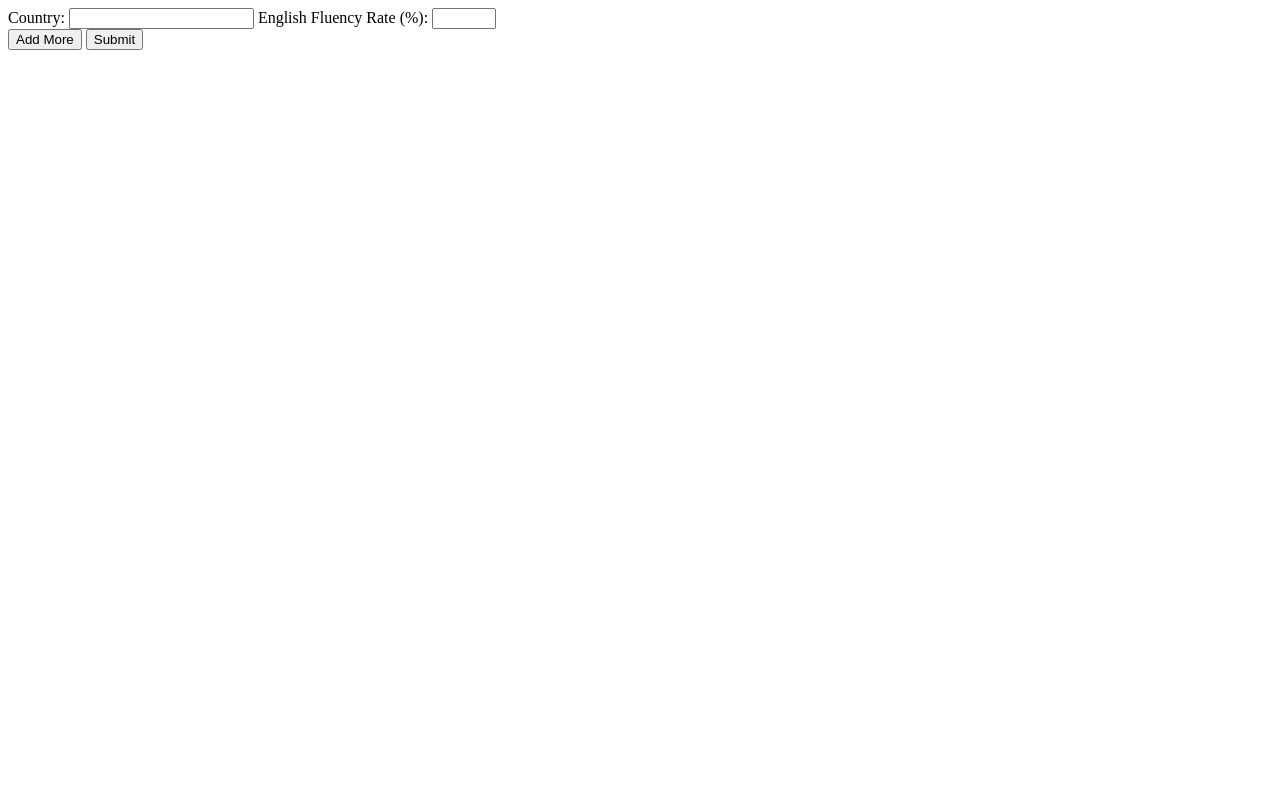
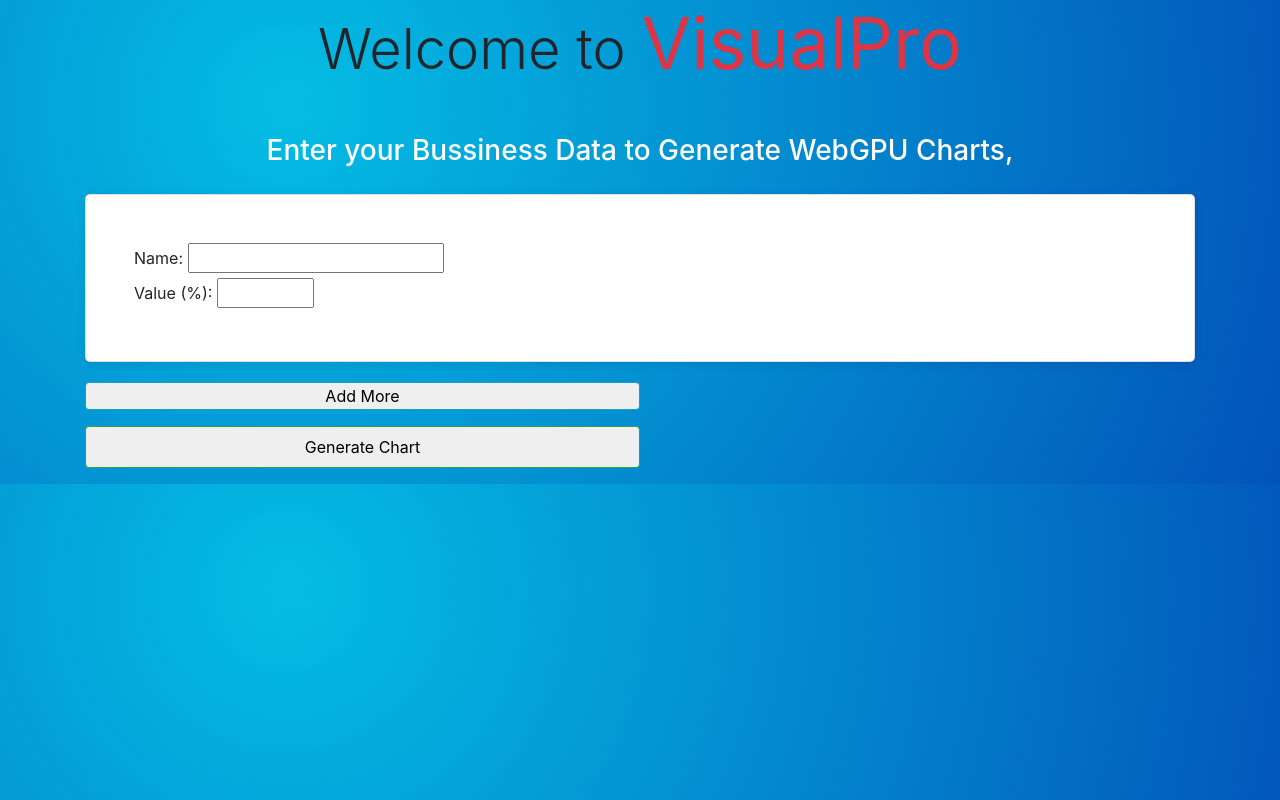
Before and after one commit to mudassirfayaz/WebGPU_Hack, a website: page public/input.html in a window 1280 px wide. Drawn offline with nearby package versions, Linux system fonts and the light colour scheme.

Commit message:
Update input.html
updated the look of our app

```diff
--- a/public/input.html
+++ b/public/input.html
@@ -1,33 +1,91 @@
 <!DOCTYPE html>
 <html lang="en">
+
 <head>
     <meta charset="UTF-8">
     <meta name="viewport" content="width=device-width, initial-scale=1.0">
-    <title>User Input</title>
+    <link rel="stylesheet" href="https://cdn.jsdelivr.net/npm/bootstrap@4.4.1/dist/css/bootstrap.min.css"
+        crossorigin="anonymous">
+    <title>VisualPro</title>
+    <style>
+        body {
+            background-image: radial-gradient( circle farthest-corner at 22.4% 21.7%, rgba(4,189,228,1) 0%, rgba(2,83,185,1) 100.2% );
+
+    }
+    #inputContainer {
+            background-color: #fff;
+            border-radius: 5px;
+            box-shadow: 0 2px 10px rgba(0, 0, 0, 0.1);
+            padding: 20px;
+            margin: 10px 0 20px;
+            animation: fadeIn 0.5s ease-in-out;
+        }
+
+
+
+        @keyframes fadeIn {
+            from {
+                opacity: 0;
+                transform: translateY(-20px);
+            }
+
+            to {
+                opacity: 1;
+                transform: translateY(0);
+            }
+        }
+    </style>
 </head>
+
 <body>
-    <form id="dataForm">
-        <div id="inputContainer">
-            <div class="inputGroup">
-                <label for="country">Country:</label>
-                <input type="text" name="country" required>
-                <label for="rate">English Fluency Rate (%):</label>
-                <input type="number" name="rate" min="0" max="100" required>
+
+
+    <div class="container">
+        <div class="row">
+            <div class="col-12 text-center">
+                <h2 class="display-4 mb-5">Welcome to <strong class="text-danger bold display-3 "><b> VisualPro </b></strong></h2>
+                <h3 class="text-white">
+                    Enter your Bussiness Data to Generate WebGPU Charts,
+                </p>
             </div>
         </div>
-        <button type="button" onclick="addFields()">Add More</button>
-        <input type="submit" value="Submit">
-    </form>
 
+
+
+
+        <div class="row">
+            <div class="col">
+                <form  id="dataForm">
+
+                    <div class="card p-5"  id="inputContainer">
+                        <div class="inputGroup" >
+                            <label for="country">Name:</label>
+                            <input type="text" name="country" required>
+                        </div>
+                        <div class="inputGroup">
+                            <label for="rate">Value (%):</label>
+                            <input type="number" name="rate" min="0" max="100" required>
+                        </div>
+                    </div>
+
+                    <button type="button" class="w-50  rounded border border-info " onclick="addFields()">Add More</button>
+                    <input type="submit"   class="w-50 my-3 p-2 rounded border border-success"  value="Generate Chart">
+                </form>
+            </div>
+        </div>
+
+            </div>
+        </div>
+    </div>
     <script>
         function addFields() {
             const container = document.getElementById('inputContainer');
             const inputGroup = document.createElement('div');
             inputGroup.className = 'inputGroup';
             inputGroup.innerHTML = `
-                <label for="country">Country:</label>
+                <label for="country">Name:</label>
                 <input type="text" name="country" required>
-                <label for="rate">English Fluency Rate (%):</label>
+                <label for="rate">Value (%):</label>
                 <input type="number" name="rate" min="0" max="100" required>
             `;
             container.appendChild(inputGroup);
@@ -52,4 +110,5 @@
         });
     </script>
 </body>
+
 </html>
```
